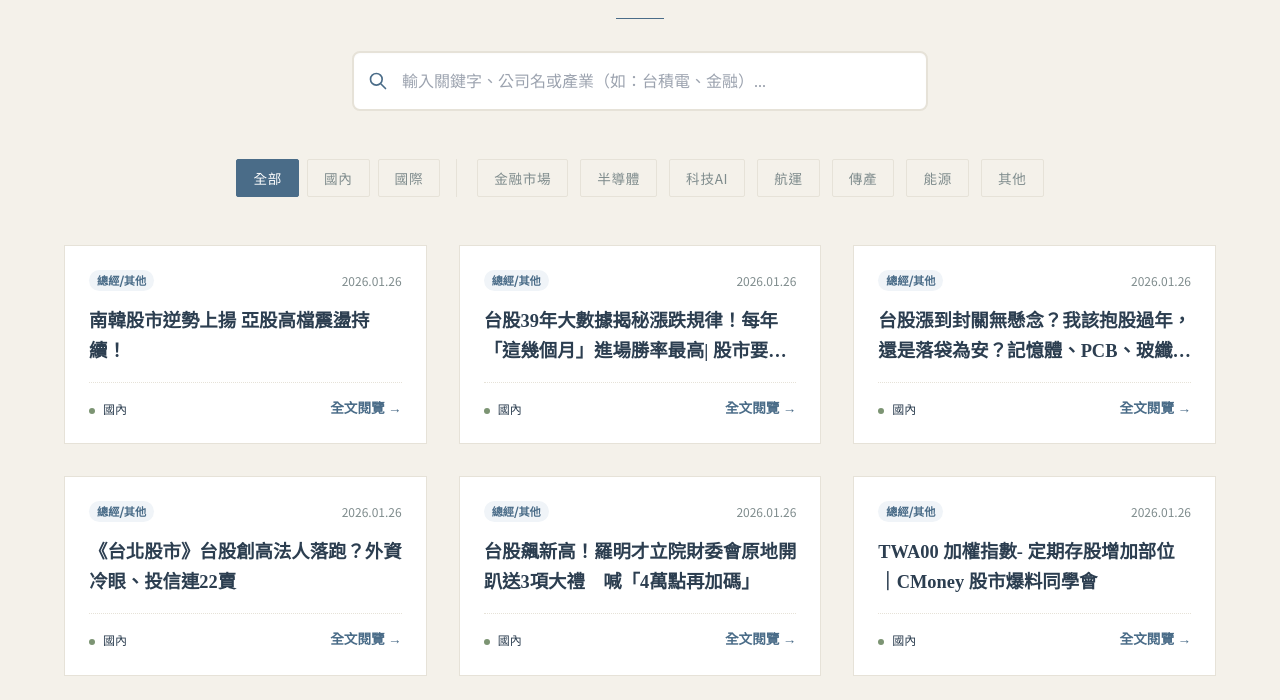
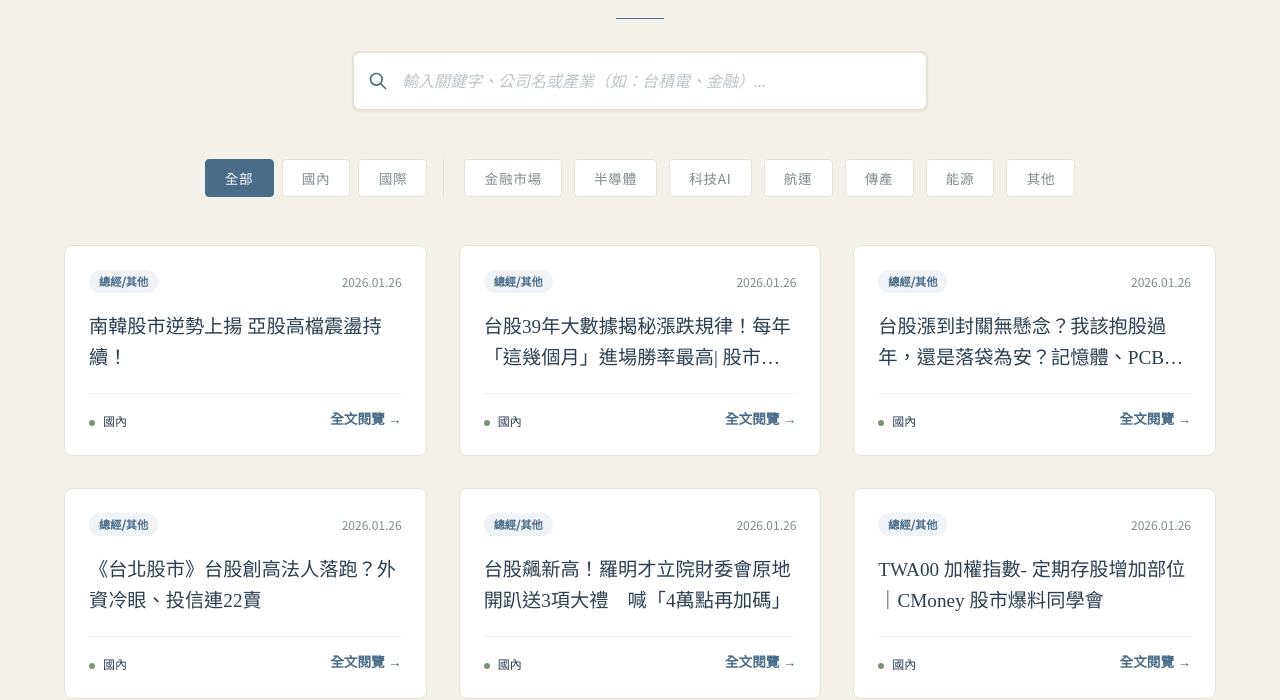
Before and after one commit to sos008901/stock, a plain HTML site: page index.html in a window 1280 px wide. Shown: the part 122-822 px from the top of the page. Drawn offline with nearby package versions, Linux system fonts and the light colour scheme.

Commit message:
Update style.css

```diff
--- a/style.css
+++ b/style.css
@@ -1,11 +1,11 @@
 :root {
-    --bg-color: #f4f1ea;        /* 和紙米色 */
-    --card-bg: #ffffff;         /* 純白 */
-    --text-primary: #2c3e50;    /* 深墨色 */
-    --text-secondary: #7f8c8d;  /* 亞麻灰 */
-    --accent-indigo: #4A6C88;   /* 藍染 */
-    --accent-bamboo: #7C9473;   /* 若竹綠 */
-    --border-color: #e6e2d8;    /* 淺邊框 */
+    --bg-color: #f4f1ea;
+    --card-bg: #ffffff;
+    --text-primary: #2c3e50;
+    --text-secondary: #7f8c8d;
+    --accent-indigo: #4A6C88;
+    --accent-bamboo: #7C9473;
+    --border-color: #e6e2d8;
 }
 
 body {
@@ -16,96 +16,39 @@ body {
 
 h1, h2, h3, .font-serif { font-family: 'Noto Serif TC', serif; }
 
-/* 搜尋框樣式 */
-#news-search {
-    box-shadow: inset 0 1px 2px rgba(0,0,0,0.02);
+/* 搜尋框強化 */
+#news-search::placeholder { color: #bdc3c7; font-style: italic; }
+
+.btn-filter {
+    padding: 0.5rem 1.2rem; border: 1px solid var(--border-color);
+    background: white; color: var(--text-secondary);
+    font-size: 0.85rem; letter-spacing: 0.05em; transition: 0.3s;
+    border-radius: 4px;
 }
 
-/* 篩選按鈕 */
-.btn-filter {
-    padding: 0.5rem 1rem;
-    border: 1px solid var(--border-color);
-    background: transparent;
-    color: var(--text-secondary);
-    font-size: 0.85rem;
-    letter-spacing: 0.05em;
-    transition: all 0.3s ease;
-    border-radius: 2px;
+.btn-filter:hover { border-color: var(--accent-indigo); color: var(--accent-indigo); }
+.btn-filter.active { background: var(--accent-indigo); color: white; border-color: var(--accent-indigo); }
+
+.news-card {
+    background: var(--card-bg); padding: 1.5rem; border: 1px solid var(--border-color);
+    display: flex; flex-direction: column; transition: 0.4s; position: relative;
+    border-radius: 8px;
 }
 
-.btn-filter:hover {
-    border-color: var(--accent-indigo);
-    color: var(--accent-indigo);
+.news-card:hover { transform: translateY(-5px); box-shadow: 0 12px 30px rgba(0,0,0,0.06); }
+
+.category-tag { font-size: 0.7rem; padding: 3px 10px; border-radius: 20px; background: #f0f4f8; color: var(--accent-indigo); font-weight: 600; }
+
+.news-card h3 {
+    font-size: 1.2rem; line-height: 1.6; margin: 1.2rem 0;
+    height: 3.2em; overflow: hidden; display: -webkit-box; -webkit-line-clamp: 2; -webkit-box-orient: vertical;
 }
 
-.btn-filter.active {
-    background: var(--accent-indigo);
-    color: white;
-    border-color: var(--accent-indigo);
-}
+.news-card-footer { margin-top: auto; padding-top: 1rem; border-top: 1px dotted var(--border-color); display: flex; justify-content: space-between; align-items: center; }
 
-/* 新聞卡片 */
-.news-card {
-    background: var(--card-bg);
-    padding: 1.5rem;
-    border: 1px solid var(--border-color);
-    display: flex;
-    flex-direction: column;
-    transition: 0.4s ease;
-    position: relative;
-}
-
-.news-card:hover {
-    transform: translateY(-5px);
-    box-shadow: 0 12px 24px rgba(0,0,0,0.04);
-}
-
-.category-tag {
-    font-size: 0.7rem;
-    padding: 2px 8px;
-    border-radius: 20px;
-    background: #f0f4f8;
-    color: var(--accent-indigo);
-    font-weight: 600;
-}
-
-.news-card h3 {
-    font-size: 1.15rem;
-    font-weight: 700;
-    line-height: 1.6;
-    margin: 1rem 0;
-    height: 3.2em;
-    overflow: hidden;
-    display: -webkit-box;
-    -webkit-line-clamp: 2;
-    -webkit-box-orient: vertical;
-}
-
-.news-card-footer {
-    margin-top: auto;
-    padding-top: 1rem;
-    border-top: 1px dotted var(--border-color);
-    display: flex;
-    justify-content: space-between;
-    align-items: center;
-}
-
-/* 地區標籤樣式 */
-.region-tag::before {
-    content: '';
-    display: inline-block;
-    width: 6px;
-    height: 6px;
-    border-radius: 50%;
-    margin-right: 8px;
-}
+.region-tag::before { content: ''; display: inline-block; width: 6px; height: 6px; border-radius: 50%; margin-right: 8px; }
 .region-domestic::before { background: var(--accent-bamboo); }
 .region-international::before { background: #9e8c6c; }
 
-.read-link {
-    font-family: 'Noto Serif TC', serif;
-    color: var(--accent-indigo);
-    font-size: 0.85rem;
-    font-weight: 600;
-    text-decoration: none;
-}
+.read-link { font-family: 'Noto Serif TC', serif; color: var(--accent-indigo); font-size: 0.85rem; font-weight: 600; text-decoration: none; border-bottom: 1px solid transparent; transition: 0.3s; }
+.read-link:hover { border-bottom: 1px solid var(--accent-indigo); }
```
